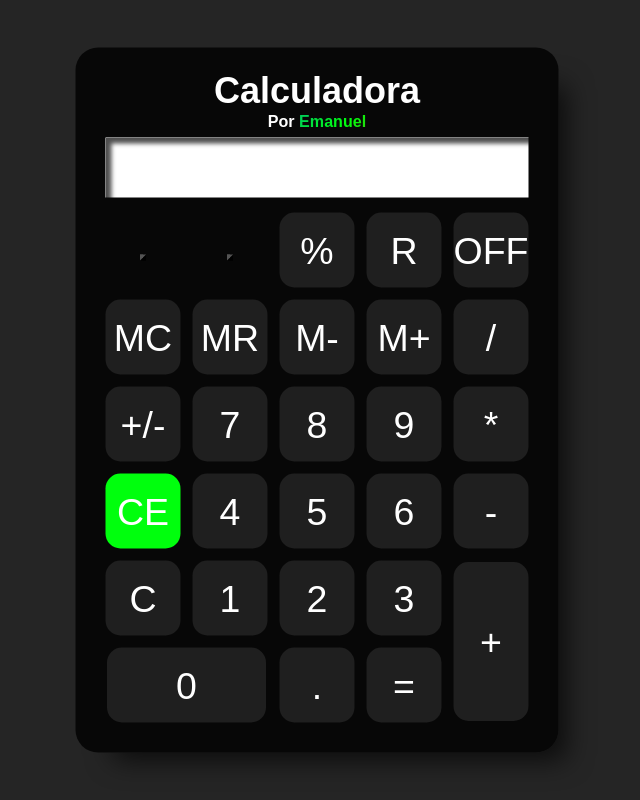
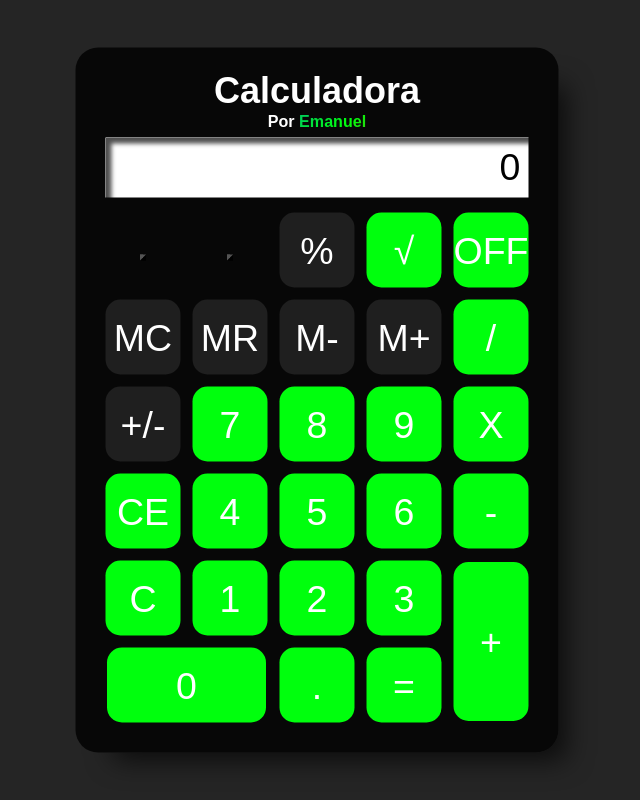
Before and after one commit to emanuelsacoman/Calculadora-em-JS, a plain HTML site: page index.html in a window 1280 px wide. Shown: the top 800 px of the page, without its empty margins (323-963 px from the left). Drawn offline with Linux system fonts and the light colour scheme.

Commit message:
Commit para atualizar o código para outro pc

```diff
--- a/index.html
+++ b/index.html
@@ -5,6 +5,7 @@
     <meta http-equiv="X-UA-Compatible" content="IE=edge">
     <meta name="viewport" content="width=device-width, initial-scale=1.0">
     <link rel="stylesheet" href="style.css">
+    <link rel="shortcut icon" href="images/calc.png">
     <title>Calculadora em JS</title>
 </head>
 <body>
@@ -12,47 +13,52 @@
         <div class="calculadora">
             <h2>Calculadora</h2>
             <h6>Por <a href="https://github.com/EvS444" target="_blank"><span>Emanuel</span></a></h6>
-            <p id="resultado"></p>
+
+            <div id="resultado">
+                <p></p>
+                <p id="m"></p>
+            </div>
+
                 <table>
                     <TR>
                         <td><button id="off"></button></td>
                         <td><button id="off"></button></td>
                         <td><button class="botao" onclick="insert('%')">%</button></td>
-                        <td><button class="botao" onclick="raiz()">R</button></td>
-                        <td><button class="botao" onclick="off()">OFF</button></td>
+                        <td><button class="botao" id="done"  onclick="raiz()">√</button></td>
+                        <td><button class="botao" id="done"  onclick="off()">OFF</button></td>
                     </TR>
                     <tr>
                         <td><button class="botao" onclick="mc()">MC</button></td>
                         <td><button class="botao" onclick="mr()">MR</button></td>
                         <td><button class="botao" onclick="mmenos()">M-</button></td>
                         <td><button class="botao" onclick="mmais()">M+</button></td>
-                        <td><button class="botao" onclick="insert('/')">/</button></td>
+                        <td><button class="botao" id="done" onclick="insert('/')">/</button></td>
                     </tr>
                     <tr>
                         <td><button class="botao" onclick="">+/-</button></td>
-                        <td><button class="botao" onclick="insert('7')">7</button></td>
-                        <td><button class="botao" onclick="insert('8')">8</button></td>
-                        <td><button class="botao" onclick="insert('9')">9</button></td>
-                        <td><button class="botao" onclick="insert('*')">*</button></td>
+                        <td><button class="botao" id="done" onclick="insert('7')">7</button></td>
+                        <td><button class="botao" id="done" onclick="insert('8')">8</button></td>
+                        <td><button class="botao" id="done" onclick="insert('9')">9</button></td>
+                        <td><button class="botao" id="done" onclick="insert('*')">X</button></td>
                     </tr>
                     <tr>
                         <td><button class="botao" id="done" onclick="voltar()">CE</button></td>
-                        <td><button class="botao" onclick="insert('4')">4</button></td>
-                        <td><button class="botao" onclick="insert('5')">5</button></td>
-                        <td><button class="botao" onclick="insert('6')">6</button></td>
-                        <td><button class="botao" onclick="insert('-')">-</button></td>
+                        <td><button class="botao" id="done" onclick="insert('4')">4</button></td>
+                        <td><button class="botao" id="done" onclick="insert('5')">5</button></td>
+                        <td><button class="botao" id="done" onclick="insert('6')">6</button></td>
+                        <td><button class="botao" id="done" onclick="insert('-')">-</button></td>
                     </tr>
                     <tr>
-                        <td><button class="botao" onclick="apagar()">C</button></td>
-                        <td><button class="botao" onclick="insert('1')">1</button></td>
-                        <td><button class="botao" onclick="insert('2')">2</button></td>
-                        <td><button class="botao" onclick="insert('3')">3</button></td>
-                        <td rowspan="2"><button class="botao" style="height: 106px;" onclick="insert('+')">+</button></td>
+                        <td><button class="botao" id="done" onclick="apagar()">C</button></td>
+                        <td><button class="botao" id="done" onclick="insert('1')">1</button></td>
+                        <td><button class="botao" id="done" onclick="insert('2')">2</button></td>
+                        <td><button class="botao" id="done" onclick="insert('3')">3</button></td>
+                        <td rowspan="2"><button class="botao" style="height: 106px;" id="done"  onclick="insert('+')">+</button></td>
                     </tr>
                     <tr>
-                        <td colspan="2"><button class="botao" style="width: 106px;" onclick="insert('0')">0</button></td>
-                        <td><button class="botao" onclick="insert('.')">.</button></td>
-                        <td><button class="botao" onclick="resultado()">=</button></td>
+                        <td colspan="2"><button class="botao" style="width: 106px;" id="done"  onclick="insert('0')">0</button></td>
+                        <td><button class="botao" id="done"  onclick="insert('.')">.</button></td>
+                        <td><button class="botao" id="done"  onclick="resultado()">=</button></td>
                     </tr>
                 </table>
         </div>
--- a/script.js
+++ b/script.js
@@ -1,8 +1,34 @@
 function insert(num)
 {
-    var numero = document.getElementById('resultado').innerHTML;
-    document.getElementById('resultado').innerHTML = numero + num;
+    if (document.getElementById('resultado').innerHTML == "0")
+    {
+        document.getElementById('resultado').innerHTML = num;
+    }
+    else{
+        var numero = document.getElementById('resultado').innerHTML;
+        document.getElementById('resultado').innerHTML = numero + num;
+    }
 }
+
+function raiz()
+{
+    var resultado = document.getElementById('resultado').innerHTML;
+
+    if(resultado)
+    {
+        resultadoo = Math.sqrt(resultado);
+        document.getElementById('resultado').innerHTML = resultadoo;
+    }
+    if(resultado < 0)
+    {
+        document.getElementById('resultado').innerHTML = "0";
+    }
+    else
+    {
+        document.getElementById('resultado').innerHTML = "0";
+    }
+}
+
 function apagar()
 {
     document.getElementById('resultado').innerHTML = "0";
@@ -26,12 +52,12 @@ function resultado()
     }
     else
     {
-        document.getElementById('resultado').innerHTML = "0"
+        document.getElementById('resultado').innerHTML = "0";
     }
 }
 function off()
 {
-    document.getElementById('resultado').innerHTML = ""
+    document.getElementById('resultado').innerHTML = "";
 }
 
 function mc()
@@ -49,7 +75,8 @@ function mmenos()
 
 function mmais()
 {
-
+    var armazem = document.getElementById('resultado').innerHTML;
+    alert(armazem);
 }
 raiz()
 {
--- a/style.css
+++ b/style.css
@@ -68,6 +68,7 @@ body {
     cursor: pointer;
 }
 
+
 #resultado{
     width: 93%;
     background-color: rgb(255, 255, 255);
@@ -80,6 +81,15 @@ body {
     box-shadow: 18px 18px 18px -14px rgba(0,0,0,0.69) inset;
     -webkit-box-shadow: 18px 18px 3px -14px rgba(0,0,0,0.69) inset;
     -moz-box-shadow: 18px 18px 18px -14px rgba(0,0,0,0.69) inset;
+    position: relative;
+}
+
+#m {
+    position: absolute;
+    color: BLACK;
+    font-size: small;
+    top: 3px;
+    left: 3px;
 }
 
 a {
```
Also changed, not shown: images/calc.png (added).
